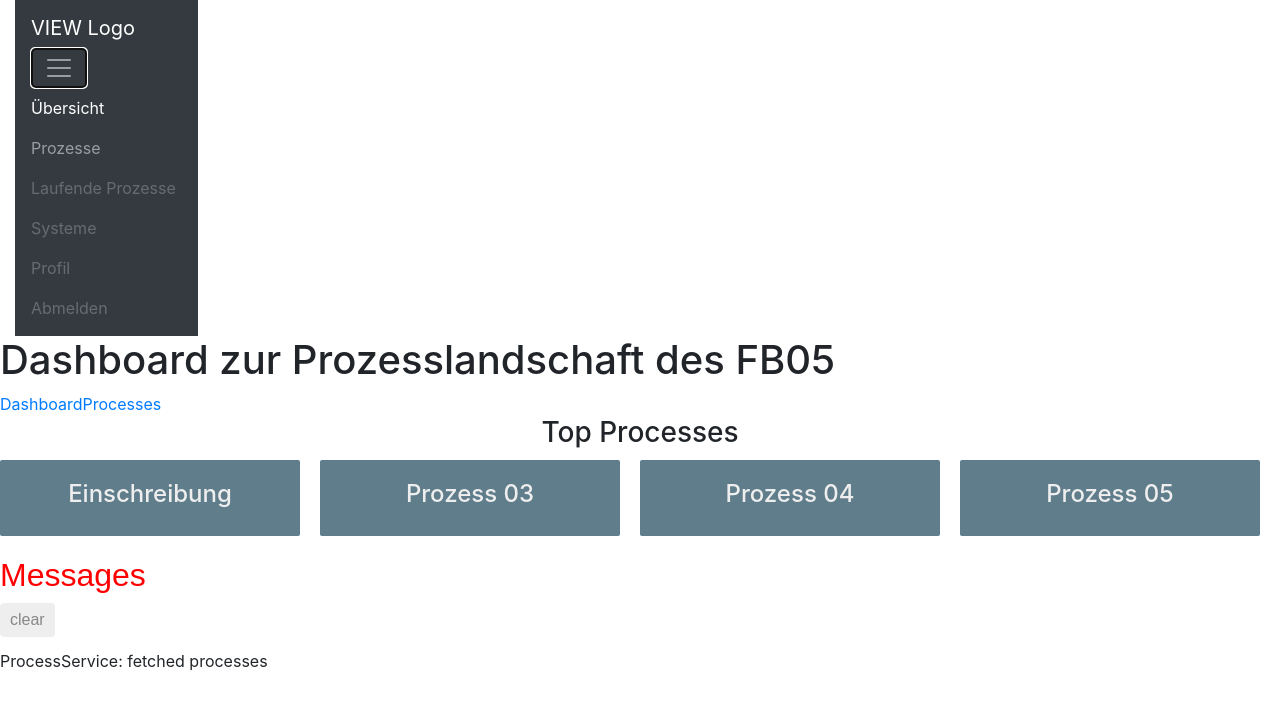
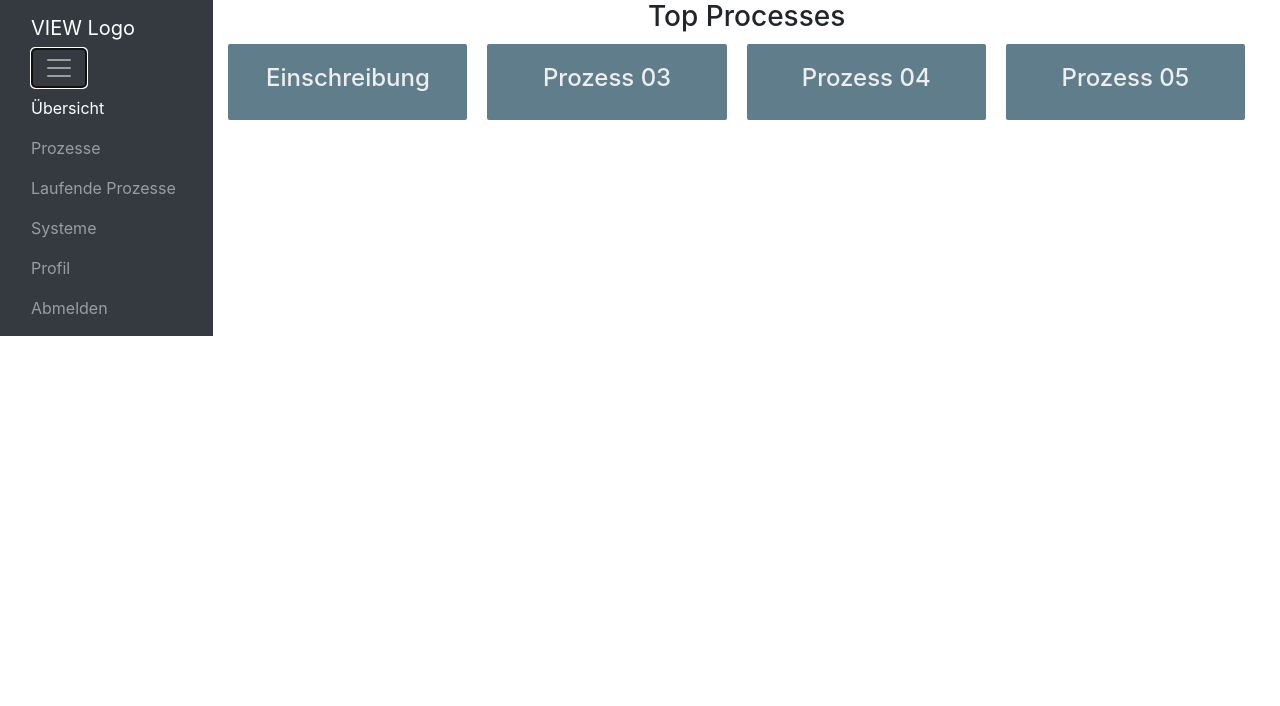
Before and after one commit to IP-FB05/ip-dashboard, an Angular app in the folder dash-app/mydash/: page /dashboard in a window 1280 px wide. Both pictures are taken after a click on the button "Toggle navigation". Shown: the top 706 px of the page. Built offline with nearby package versions, Linux system fonts and the light colour scheme.

Commit message:
Fixed Deadlock

```diff
--- a/dash-app/mydash/src/app/app.component.html
+++ b/dash-app/mydash/src/app/app.component.html
@@ -3,7 +3,7 @@
   </header>
   <main>
     <div class="row">
-      <div class="col-md-2">
+      <div class="col-md-2 bg-dark">
         <nav class="navbar navbar-dark bg-dark">
           <a class="navbar-brand" href="#">VIEW Logo</a>
           <button class="navbar-toggler" type="button" data-toggle="collapse" data-target="#navbarsExample01"
@@ -15,29 +15,29 @@
             <ul class="navbar-nav mr-auto">
               <li class="nav-item active">
                 <!--- ACTIVE --->
-                <a class="nav-link" href="#" routerLink="/">Übersicht</a>
+                <a class="nav-link" routerLink="/dashboard">Übersicht</a>
               </li>
               <li class="nav-item">
                 <a class="nav-link" routerLink="/processes">Prozesse</a>
               </li>
               <li class="nav-item">
-                <a class="nav-link disabled" routerLink="/myprocesses">Laufende Prozesse</a>
+                <a class="nav-link" routerLink="/myprocesses">Laufende Prozesse</a>
               </li>
               <li class="nav-item">
-                <a class="nav-link disabled" routerLink="/systems">Systeme</a>
+                <a class="nav-link" routerLink="/systems">Systeme</a>
               </li>
               <li class="nav-item">
-                <a class="nav-link disabled" routerLink="/myprofil">Profil</a>
+                <a class="nav-link" routerLink="/myprofil">Profil</a>
               </li>
               <li class="nav-item">
-                <a class="nav-link disabled" href="#">Abmelden</a>
+                <a class="nav-link" href="#">Abmelden</a>
               </li>
             </ul>
           </div>
         </nav>
       </div>
       <div class="col-md-10">
-
+        <router-outlet></router-outlet>
       </div>
 
     </div>
@@ -46,10 +46,3 @@
   <footer>
   </footer>
 </div>
-<h1>{{title}}</h1>
-<nav>
-  <a routerLink="/dashboard">Dashboard</a>
-  <a routerLink="/processes">Processes</a>
-</nav>
-<router-outlet></router-outlet>
-<app-messages></app-messages>
```
Also changed, not shown: dash-app/mydash/src/index.html (line endings or trailing spaces).
